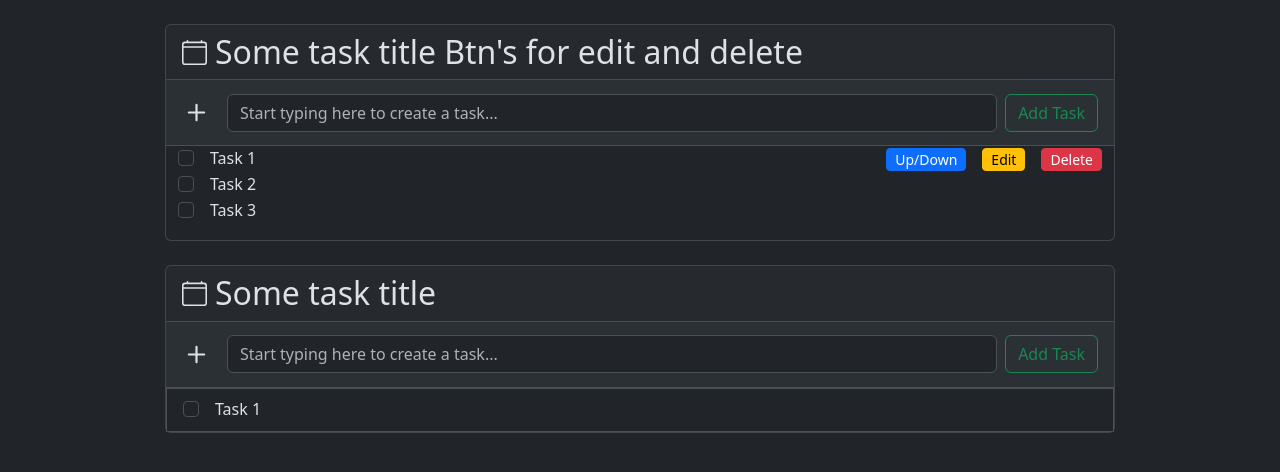
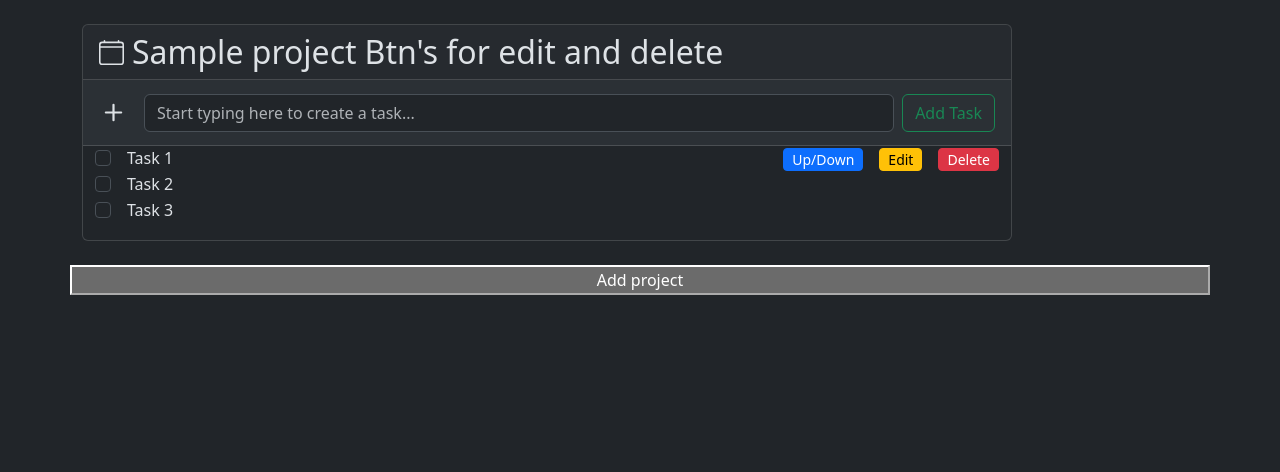
Before and after one commit to Anderli-dev/Test_RenovateHub, a Django app: page / in a window 1280 px wide. Shown: the top 472 px of the page. Run offline with Django 5.2, Linux system fonts and the light colour scheme; tables that the repository leaves empty hold one stand-in row (values such as "Sample post").

Commit message:
implemented the logic of displaying and creating projects

```diff
--- a/task_manager/templates/home.html
+++ b/task_manager/templates/home.html
@@ -2,12 +2,24 @@
 {% block body %}
     <div class="container my-4">
         <div class="row justify-content-center gap-4">
+
+            {% block projects-list %}
+                <div
+                id="projects-list"
+                hx-trigger="projectCreated from:body"
+                hx-get="."
+                hx-vals='{"use_block": "projects-list"}'
+                hx-target="#projects-list"
+                hx-swap="outerHTML"
+                >
+                    {% if projects %}
+                        {% for project in projects %}
                             <div class="card px-0 col-md-12 col-xl-10">
                                 <div class="card-header d-flex align-items-center gap-2">
                                     <svg xmlns="http://www.w3.org/2000/svg" width="25" height="25" fill="currentColor" class="bi bi-calendar4" viewBox="0 0 16 16">
                                         <path d="M3.5 0a.5.5 0 0 1 .5.5V1h8V.5a.5.5 0 0 1 1 0V1h1a2 2 0 0 1 2 2v11a2 2 0 0 1-2 2H2a2 2 0 0 1-2-2V3a2 2 0 0 1 2-2h1V.5a.5.5 0 0 1 .5-.5M2 2a1 1 0 0 0-1 1v1h14V3a1 1 0 0 0-1-1zm13 3H1v9a1 1 0 0 0 1 1h12a1 1 0 0 0 1-1z"/>
                                     </svg>
-                    <h2 class="mb-0">Some task title</h2>
+                                    <h2 class="mb-0">{{project.name}}</h2>
 
                                     <h2 class="mb-0">Btn's for edit and delete</h2>
                                 </div>
@@ -63,49 +75,41 @@
                                         </li>
                                     </ul>
                                 </div>
+                            </div>
+                        {% endfor %}
+                    {% else %}
+                        <h2>No tasks</h2>
+                    {% endif %}
+                </div>
+            {% endblock %}
 
-            </div>
-
-            <div class="card px-0 col-md-12 col-xl-10">
-                <div class="card-header d-flex align-items-center gap-2">
-                    <svg xmlns="http://www.w3.org/2000/svg" width="25" height="25" fill="currentColor" class="bi bi-calendar4" viewBox="0 0 16 16">
-                        <path d="M3.5 0a.5.5 0 0 1 .5.5V1h8V.5a.5.5 0 0 1 1 0V1h1a2 2 0 0 1 2 2v11a2 2 0 0 1-2 2H2a2 2 0 0 1-2-2V3a2 2 0 0 1 2-2h1V.5a.5.5 0 0 1 .5-.5M2 2a1 1 0 0 0-1 1v1h14V3a1 1 0 0 0-1-1zm13 3H1v9a1 1 0 0 0 1 1h12a1 1 0 0 0 1-1z"/>
-                    </svg>
-                    <h2 class="mb-0">Some task title</h2>
-                </div>
-
-                <nav class="card-header bg-body-tertiary ps-0">
-                    <div class="d-flex align-items-center">
-                        <button class="btn" type="none">
-                            <svg xmlns="http://www.w3.org/2000/svg" width="35" height="35" fill="currentColor" class="bi bi-plus" viewBox="0 0 16 16">
-                                <path d="M8 4a.5.5 0 0 1 .5.5v3h3a.5.5 0 0 1 0 1h-3v3a.5.5 0 0 1-1 0v-3h-3a.5.5 0 0 1 0-1h3v-3A.5.5 0 0 1 8 4"/>
-                            </svg>
+            <button
+            hx-trigger="click"
+            hx-get="{% url 'modals_add_project' %}"
+            hx-target="body"
+            hx-swap="beforeend"
+            >
+            Add project
             </button>
-
-                        <form class="flex-grow-1 me-2">
-                            <input class="form-control col-sm" type="search" placeholder="Start typing here to create a task..." aria-label="Add Task">
-                        </form>
-
-                        <button class="btn btn-outline-success" type="submit">Add Task</button>
-                    </div>
-                </nav>
-
-                <div >
-                    <ul class="list-group rounded-0">
-                        <li class="list-group-item d-flex align-items-center justify-content-between">
-                            <div class="form-check">
-                                <input class="form-check-input" type="checkbox" id="item1">
-                                <label class="form-check-label ms-2" for="item1">
-                                    Task 1
-                                </label>
-                                </div>
-                        </li>
-                    </ul>
-                </div>
-
-            </div>
-
         </div>
     </div>
-    </div>
+    <script>
+        document.body.setAttribute('hx-headers', '{"X-CSRFToken": "{{ csrf_token }}"}');
+    </script>
+    <script>
+        document.body.addEventListener("htmx:afterSettle", function(detail) {
+            const dialog = detail.target.querySelector('dialog[data-onload-showmodal]');
+            if (dialog) {
+                dialog.showModal();
+                dialog.addEventListener("close", () => {
+                    dialog.remove();
+                });
+            };
+        });
+    </script>
+    <script>
+        document.body.addEventListener('closeModal', function() {
+            document.querySelector('dialog[open]').close();
+        });
+    </script>
 {% endblock %}
--- a/task_manager/urls.py
+++ b/task_manager/urls.py
@@ -1,6 +1,9 @@
 from task_manager.views.home import home
 from django.urls import path
 
+from task_manager.views.modals import create_project
+
 urlpatterns = [
     path('', home, name='home'),
+    path('modals-add-project/', create_project, name='modals_add_project'),
 ]
--- a/task_manager/views/home.py
+++ b/task_manager/views/home.py
@@ -1,5 +1,10 @@
-from django.shortcuts import render
+from django.http import HttpRequest
 
+from task_manager.models import Project
+from task_manager.utils import for_htmx
+from django.template.response import TemplateResponse
 
-def home(request):
-    return render(request, 'home.html')
+@for_htmx(use_block_from_params=True)
+def home(request: HttpRequest):
+    projects = Project.objects.prefetch_related('tasks').all()
+    return TemplateResponse(request, 'home.html', {'projects': projects})
```
Also changed, not shown: task_manager/forms.py (added, +8 -0 lines), task_manager/templates/modals_add_project.html (added, +14 -0 lines), task_manager/views/modals.py (added, +31 -0 lines). Lines whose indentation alone changed are shown as unchanged.
